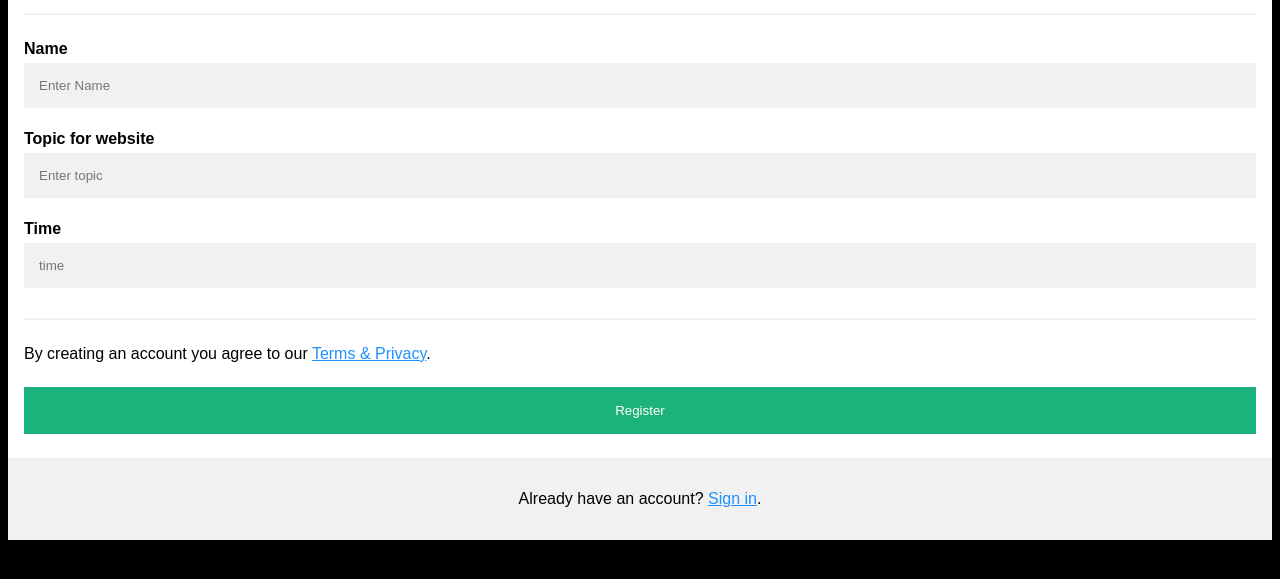
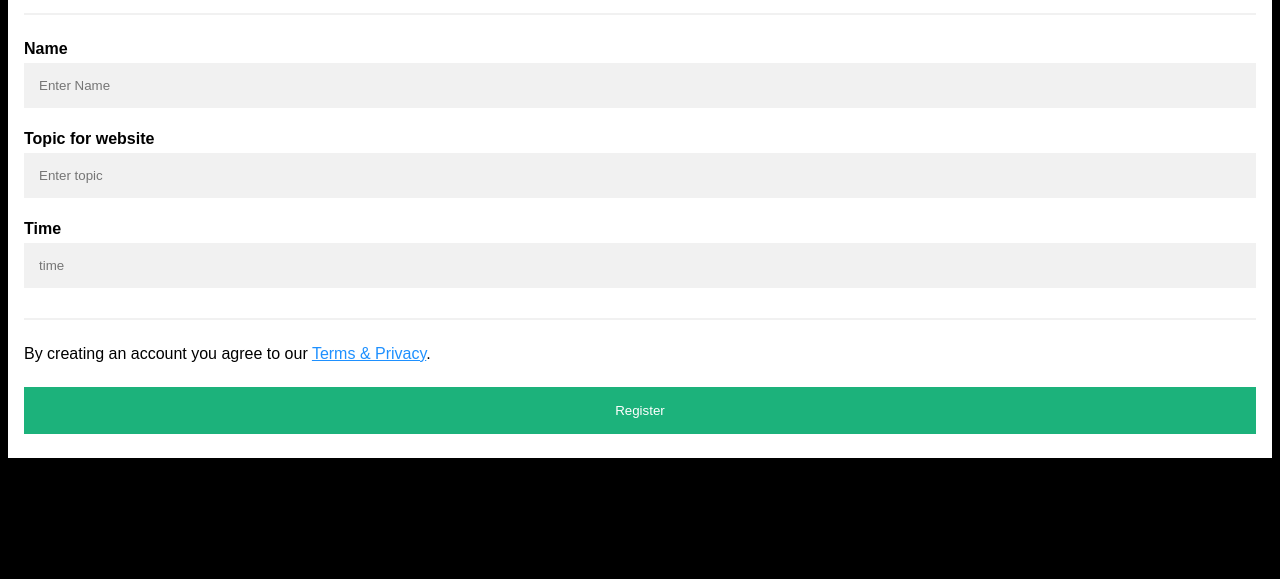
Before and after one commit to poojasharna/website-seller, a plain HTML site: page index.html in a window 1280 px wide. Shown: the part 125-704 px from the top of the page. Drawn offline with Linux system fonts and the light colour scheme.

Commit message:
Update index.html

```diff
--- a/index.html
+++ b/index.html
@@ -79,7 +79,7 @@ a {
     <input type="text" placeholder="Enter Name" name="entry.747074897" id="email" required>
 
     <label for="psw"><b>Topic for website</b></label>
-    <input type="text" placeholder="Enter topic"name="entry.816531937" id="psw" required>
+    <input type="text" placeholder="Enter topic" name="entry.816531937" id="psw" required>
 
     <label for="psw-repeat"><b>Time</b></label>
     <input type="text" placeholder="time" name="entry.902315479" id="psw-repeat" required>
@@ -88,10 +88,6 @@ a {
 
     <button type="submit" class="registerbtn">Register</button>
   </div>
-
-  <div class="container signin">
-    <p>Already have an account? <a href="#">Sign in</a>.</p>
-  </div>
 </form>
 
 </body>
```
